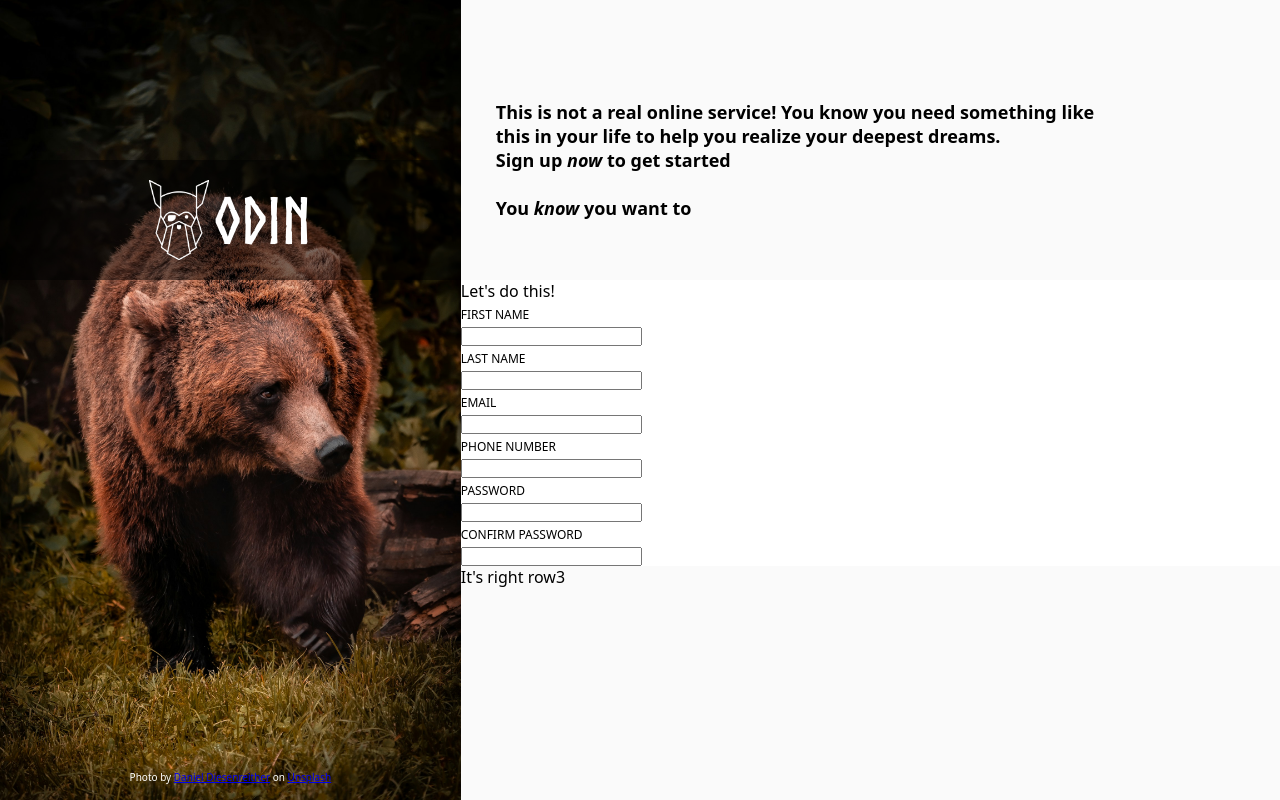
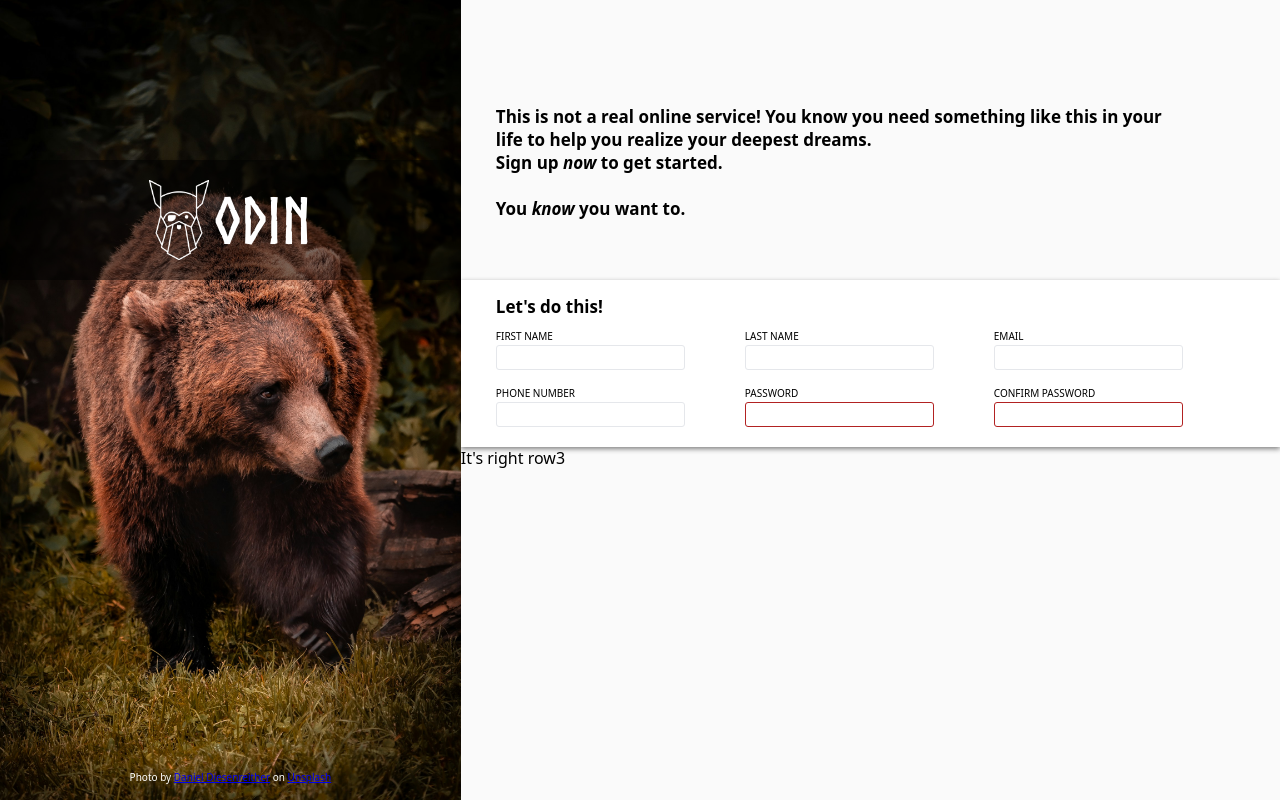
Before and after one commit to rightbear/odin-sign_up_form, a plain HTML site: page index.html in a window 1280 px wide. Drawn offline with Linux system fonts and the light colour scheme; files whose address does not match are found by name.

Commit message:
feat: add input fields in user page

```diff
--- a/index.html
+++ b/index.html
@@ -32,14 +32,15 @@
                         This is not a real online service! You know you need something
                         like this in your life to help you realize your deepest dreams.
                     </p>
-                    <p>Sign up <em>now</em> to get started</p>
+                    <p>Sign up <em>now</em> to get started.</p>
                     <br />
-                    <p>You <em>know</em> you want to</p>
+                    <p>You <em>know</em> you want to.</p>
                 </div>
             </div>
             <div class="inputFields">
                 <form method="post">
                     <p>Let's do this!</p>
+                    <div class="allFields">
                         <div class="field">
                             <label for="firstName">FIRST NAME</label><br />
                             <input type="text" id="firstName" name="firstName">
@@ -64,6 +65,7 @@
                             <label for="confirm">CONFIRM PASSWORD</label><br />
                             <input type="password" id="confirm" name="confirm" required>
                         </div>
+                    </div>
                 </form>
             </div>
             <div class="submitButton">
--- a/style.css
+++ b/style.css
@@ -28,7 +28,7 @@ body {
 /****************************/
 
 .sideBar{
-    width: 36%;
+    width: 36vw;
     height: 100vh;
     background-image: url("pictures/background-image.jpg");
     background-position: center;
@@ -78,7 +78,7 @@ body {
 /****************************/
 
 .userPage{
-    width: 64%;
+    width: 64vw;
     display: flex;
     height: 100vh;
     background-color: rgb(250, 250, 250);
@@ -88,11 +88,13 @@ body {
     flex-direction: column;
 }
 
+/******************/
+
 .webInformation{
-    width: 85%;
+    width: 90%;
     height: 35vh;
     font-weight: bold;
-    font-size: 18px;
+    font-size: 17px;
     padding: 60px 35px;
 
     display: flex;
@@ -101,13 +103,60 @@ body {
     align-items: flex-end;
 }
 
+/******************/
+
 .inputFields{
     background-color:white;
+    padding: 15px 35px;
+    box-shadow: 0px 2px 5px 0px gray;
+}
+
+.inputFields form{
+    display: flex;
+    flex-direction: column;
+}
+
+form > p {
+    font-weight: bold;
+    font-size: 17px;
+}
+
+.allFields{
+    display: flex;
+    flex-direction: row;
+    flex-wrap: wrap;
+}
+
+.allFields .field {
+    margin-right: 60px;
+    margin-top: 5px;
+    margin-bottom: 5px;
 }
 
 .field label{
-    font-size: 12px;
+    font-size: 10px;
 }
+
+.field input {
+    height: 25px;
+    padding: 5px;
+    border: 1px solid #E5E7EB;
+    border-radius: 3px;
+
+    /*remove black outline in input field when focused*/
+    outline: none;
+}
+
+.field input:invalid {
+    border: 1px solid #b22222;
+}
+
+.field input:focus {
+    border: 1px solid blue;
+    box-shadow: 2px 2px 5px gray;
+}
+
+/******************/
 
 .submitButton{
     display: flex;
```
Lines whose indentation alone changed are shown as unchanged.
